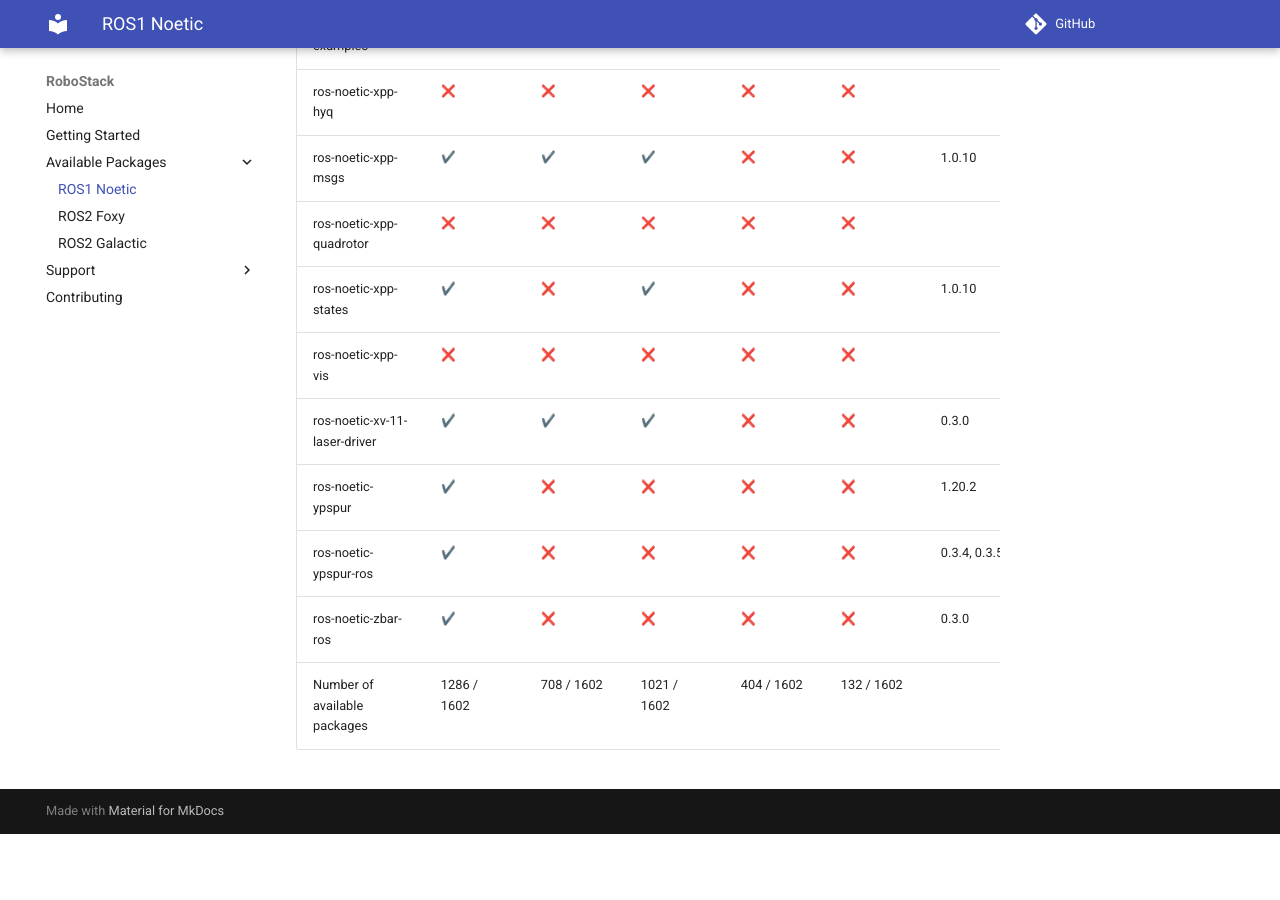
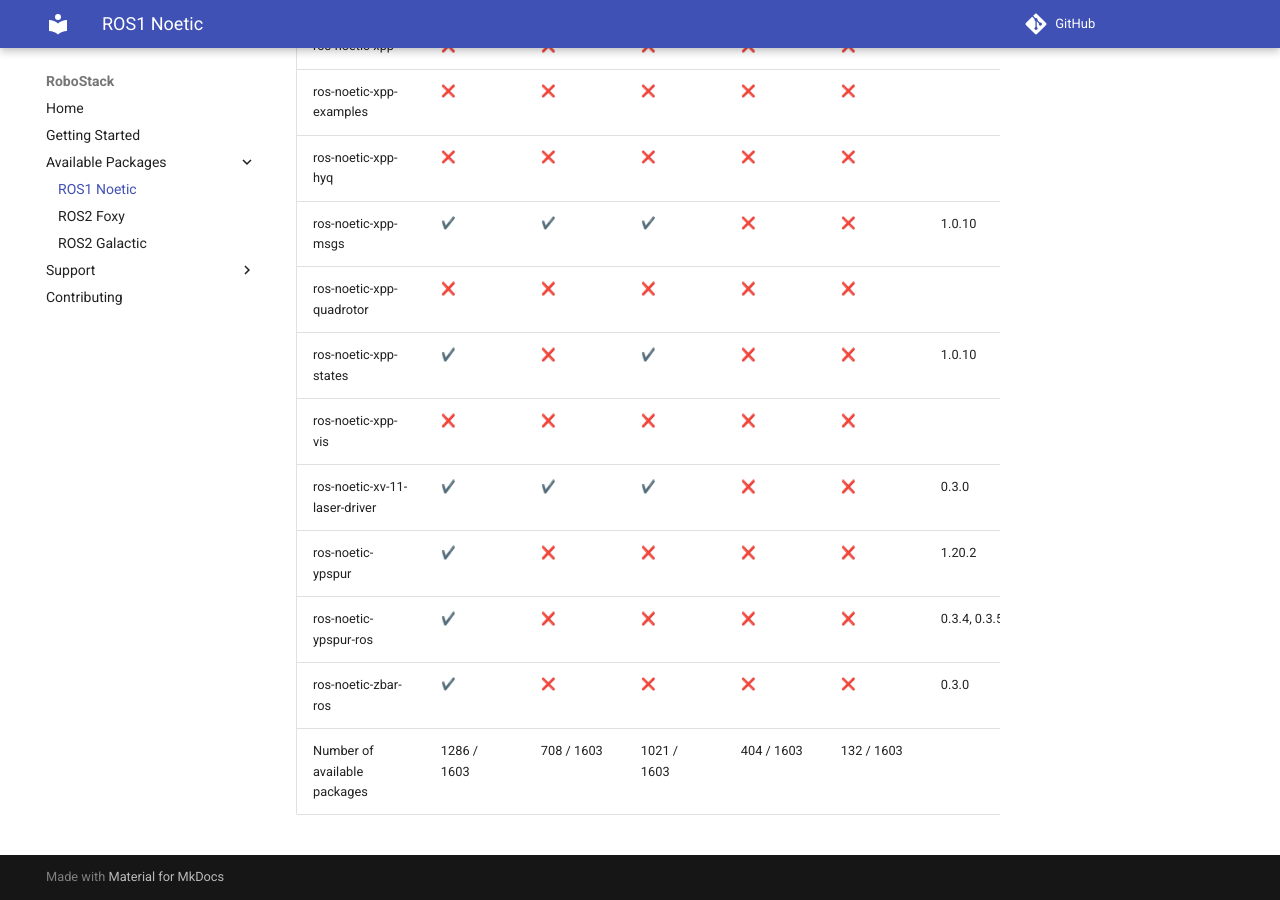
Before and after one commit to RoboStack/robostack.github.io, an MkDocs documentation site: the page built from docs/noetic.md, in a window 1280 px wide and 900 px high, scrolled down 117210 px. Built offline with MkDocs 1.6.1 and Material for MkDocs 9.7.7, drawn with Linux system fonts in a browser that asks for light colours; emoji names are drawn with the system emoji font; comment, search, counter and statistics services are not loaded; before the commit the page ends 118044 px from its top, so only the background shows below that; some of the changed text lies outside the part shown.

Commit message:
Update tables

```diff
--- a/docs/noetic.md
+++ b/docs/noetic.md
@@ -1602,4 +1603,4 @@
 | ros-noetic-ypspur | :heavy_check_mark: { data-sort='1' } | :x: { data-sort='0' } | :x: { data-sort='0' } | :x: { data-sort='0' } | :x: { data-sort='0' } | 1.20.2  |
 | ros-noetic-ypspur-ros | :heavy_check_mark: { data-sort='1' } | :x: { data-sort='0' } | :x: { data-sort='0' } | :x: { data-sort='0' } | :x: { data-sort='0' } | 0.3.4, 0.3.5  |
 | ros-noetic-zbar-ros | :heavy_check_mark: { data-sort='1' } | :x: { data-sort='0' } | :x: { data-sort='0' } | :x: { data-sort='0' } | :x: { data-sort='0' } | 0.3.0  |
-| Number of available packages |  1286 / 1602 | 708 / 1602 | 1021 / 1602 | 404 / 1602 | 132 / 1602 |
+| Number of available packages |  1286 / 1603 | 708 / 1603 | 1021 / 1603 | 404 / 1603 | 132 / 1603 |
```
Also changed, not shown: other parts of docs/noetic.md (+2 -1 lines).
